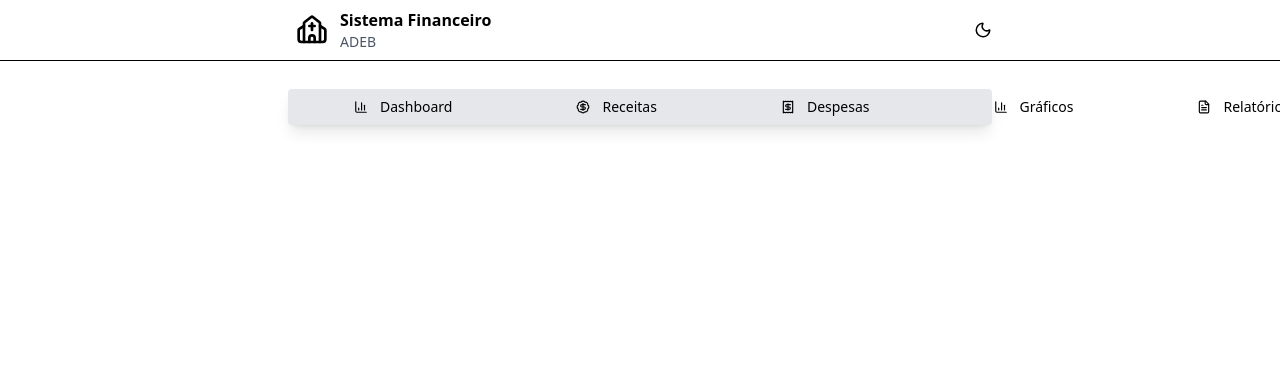
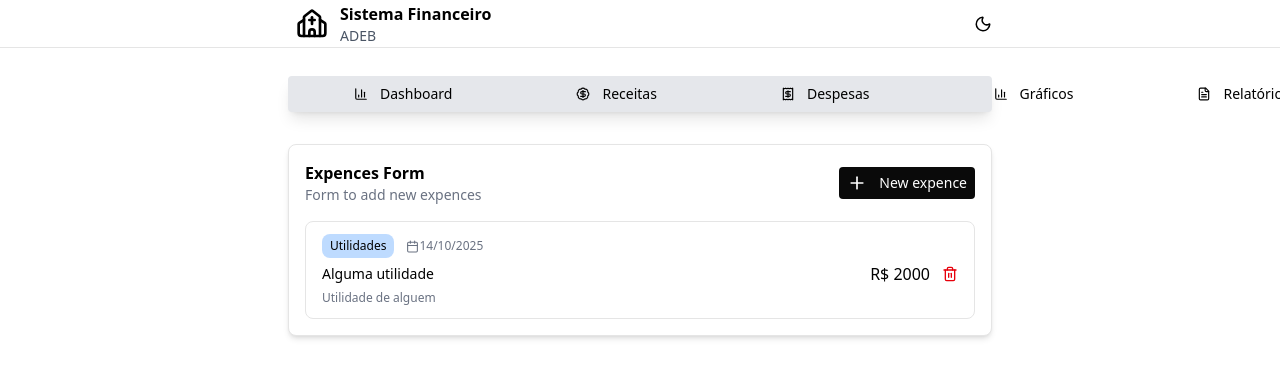
Before and after one commit to vitorvilarindo/Project-Morphels-REACT-FrontEnd, a React (Vite) app: page /expences in a window 1280 px wide. Shown: the top 378 px of the page. Built offline with nearby package versions, Linux system fonts and the light colour scheme.

Commit message:
Add table and graphics components to pages
Introduces new components for tables, graphics, headers, and buttons. Updates the expences and revenues pages to use the new Table component for displaying data. Refactors App and Header for improved layout and integration of graphics.

```diff
--- a/src/App.jsx
+++ b/src/App.jsx
@@ -1,7 +1,8 @@
 import Menu from './components/menu.jsx'
 import Header from './components/header.jsx';
 import Balons from './components/balons.jsx';
-import { BadgeDollarSign } from 'lucide-react';
+import Grafics from './components/grafics.jsx';
+import { BadgeDollarSign, Loader } from 'lucide-react';
 import { Church, Moon } from 'lucide-react';
 import './App.css'
 
@@ -12,7 +13,9 @@ function App() {
     <div className='justify-center h-[90vh] w-screen'>
       <Header />
       <Menu />
+
       <Balons title={'entradas'} value={'2000.00'} description={'total de entradas'} icon={<BadgeDollarSign />} color="green"/>
+      <Grafics title={'Grafico teste'} description={'Estou testando o modelo de gráfico'} grafic={'Gráfico'} />
       </div>
   )}
 
--- /dev/null
+++ b/src/components/dadaBalons.jsx
@@ -0,0 +1,22 @@
+import { Calendar, Trash2 } from "lucide-react";
+function DataBalons({category, data, title, value, description, color_value, color_categorty}) {
+  return (
+    <div className="flex flex-col justify-center border border-neutral-200 bg-white px-4 py-3 rounded-lg gap-1">
+      <nav className="flex gap-3 ">
+        <p className={`text-xs text-${color_categorty}-600 bg-blue-200 px-2 py-1 rounded-lg items-center`}>{category}</p>
+        <p className="flex items-center text-gray-500 text-xs"> <Calendar  size={13}/> {data}</p>
+      </nav>
+      <section className="flex justify-between items-center">
+        <h1 className="text-sm">{title}</h1>
+        <div className="flex gap-3">
+          <p className={`text-sl text-${color_value}-500`}>R$ {value}</p>
+          <button className="text-red-600"><Trash2 size={16}/></button>
+        </div>
+      </section>
+      <section className="flex justify-start">
+        <p className="text-xs text-gray-500">{description}</p>
+      </section>
+    </div>
+  )
+}
+export default DataBalons;
--- /dev/null
+++ b/src/components/formButtons.jsx
@@ -0,0 +1,9 @@
+function FormButtons() {
+    return (
+        <div className="flex justify-center mt-4 gap-4">
+            <button className="bg-neutral-950 text-white px-4 py-2 rounded hover:bg-neutral-600 transition-discrete">Submit</button>
+            <button className="bg-slate-100 text-black px-4 py-2 rounded hover:bg-slate-200 transition-discrete">Cancel</button>
+        </div>
+    )
+}
+export default FormButtons;
--- /dev/null
+++ b/src/components/grafics.jsx
@@ -0,0 +1,14 @@
+import Header2 from "./header2.jsx";
+function Grafics({title, description, grafic}) {
+  return (
+    <div className=" flex  justify-center ">
+      <div className="flex flex-col justify-center w-[55vw] mt-4 p-4 bg-white border border-neutral-200 rounded-lg shadow-md">
+        <Header2 title={title} description={description}/>
+        <section>
+          {grafic}
+        </section>
+      </div>
+    </div>
+  )
+}
+export default Grafics;
--- a/src/components/header.jsx
+++ b/src/components/header.jsx
@@ -2,7 +2,7 @@ import { Church, Moon } from 'lucide-react'
 function Header() {
   return (
     <>
-      <div className=' flex justify-center items-center'>
+      <div className=' flex justify-center items-center border-b border-neutral-200 h-[6vh] w-screen '>
         <section className='w-[55vw] flex justify-between'>
           <nav className='flex  items-center space-x-3 m-2'>
             <div className=''><Church size={32}/></div>
@@ -16,7 +16,6 @@ function Header() {
           </button>
         </section>
       </div>
-      <hr className=' bg-gray-400 w-screen'/>
     </>
   )
 }
--- /dev/null
+++ b/src/components/header2.jsx
@@ -0,0 +1,11 @@
+function Header2({title, description}) {
+    return (
+      <section className="flex">
+          <nav className="flex flex-col items-baseline">
+            <h2 className="font-bold">{title}</h2>
+            <p className="text-gray-500 text-sm">{description}</p>
+          </nav>
+        </section>
+    )
+  }
+export default Header2;
--- /dev/null
+++ b/src/components/openFromButton.jsx
@@ -0,0 +1,9 @@
+import { Plus } from "lucide-react";
+function OpenFromButton(props) {
+    return (
+      <div className="flex justify-center">
+        <button className="flex items-center bg-neutral-950 text-white text-sm px-2 py-1.5 gap-3 rounded hover:bg-neutral-600 transition-discrete"> <Plus size={20}/> {props.children}</button>
+      </div>
+    )
+  }
+export default OpenFromButton;
--- /dev/null
+++ b/src/components/table.jsx
@@ -0,0 +1,30 @@
+import Header2 from "./header2.jsx";
+import FormButtons from "./formButtons.jsx";
+import OpenFromButton from "./openFromButton.jsx";
+import DataBalons from "./dadaBalons.jsx";
+function Table({header_title, header_description, button_title, category, data, title, value, description, color_value, color_categorty}) {
+  return (
+    <div className="flex justify-center">
+      <div className="flex flex-col justify-center w-[55vw] mt-8 p-4 bg-white border border-neutral-200 rounded-lg shadow-md gap-4">
+        <section className="flex justify-between items-center">
+          <Header2
+            title={header_title}
+            description={header_description}
+          />
+          <OpenFromButton>{button_title}</OpenFromButton>
+        </section>
+        <DataBalons
+          category={category}
+          data={data}
+          title={title}
+          value={value}
+          description={description}
+          color_value={color_value}
+          color_categorty={color_categorty}
+        />
+      </div>
+    </div>
+  );
+}
+
+export default Table;
--- a/src/pages/expences.jsx
+++ b/src/pages/expences.jsx
@@ -1,10 +1,25 @@
-import Menu from "../components/menu.jsx"
+import Menu from "../components/menu.jsx";
 import Header from "../components/header.jsx";
+import Table from "../components/table.jsx";
 function Expences() {
   return (
-        <div className='justify-center h-[90vh] w-screen'>
+    <div className="justify-center h-[90vh] w-screen">
       <Header />
       <Menu />
-      </div>
-  )}
+      <Table
+          header_title={"Expences Form"}
+          header_description={"Form to add new expences"}
+          button_title={"New expence"}
+          category={'Utilidades'}
+          data={'14/10/2025'}
+          title={'Alguma utilidade'}
+          value={2000.00}
+          description={"Utilidade de alguem"}
+          color_value="red"
+          color_categorty="blue"
+        />
+    </div>
+  );
+}
+
 export default Expences;
--- a/src/pages/revenuesPage.jsx
+++ b/src/pages/revenuesPage.jsx
@@ -1,11 +1,25 @@
-import Menu from "../components/menu.jsx"
+import Menu from "../components/menu.jsx";
 import Header from "../components/header.jsx";
-function RevenuesPage(){
+import Table from "../components/table.jsx";
+function RevenuesPage() {
   return (
-        <div className='justify-center h-[90vh] w-screen'>
+    <div className="justify-center h-[90vh] w-screen">
       <Header />
       <Menu />
-      </div>
-  )}
+      <Table
+          header_title={"Revenues Form"}
+          header_description={"Form to add new revenues"}
+          button_title={"New Revenue"}
+          category={'Dizimo'}
+          data={'14/10/2025'}
+          title={'Dizimo de Alguem'}
+          value={2000.00}
+          description={"Dizimo de alguem"}
+          color_value="green"
+          color_categorty="blue"
+        />
+    </div>
+  );
+}
 
 export default RevenuesPage;
```
